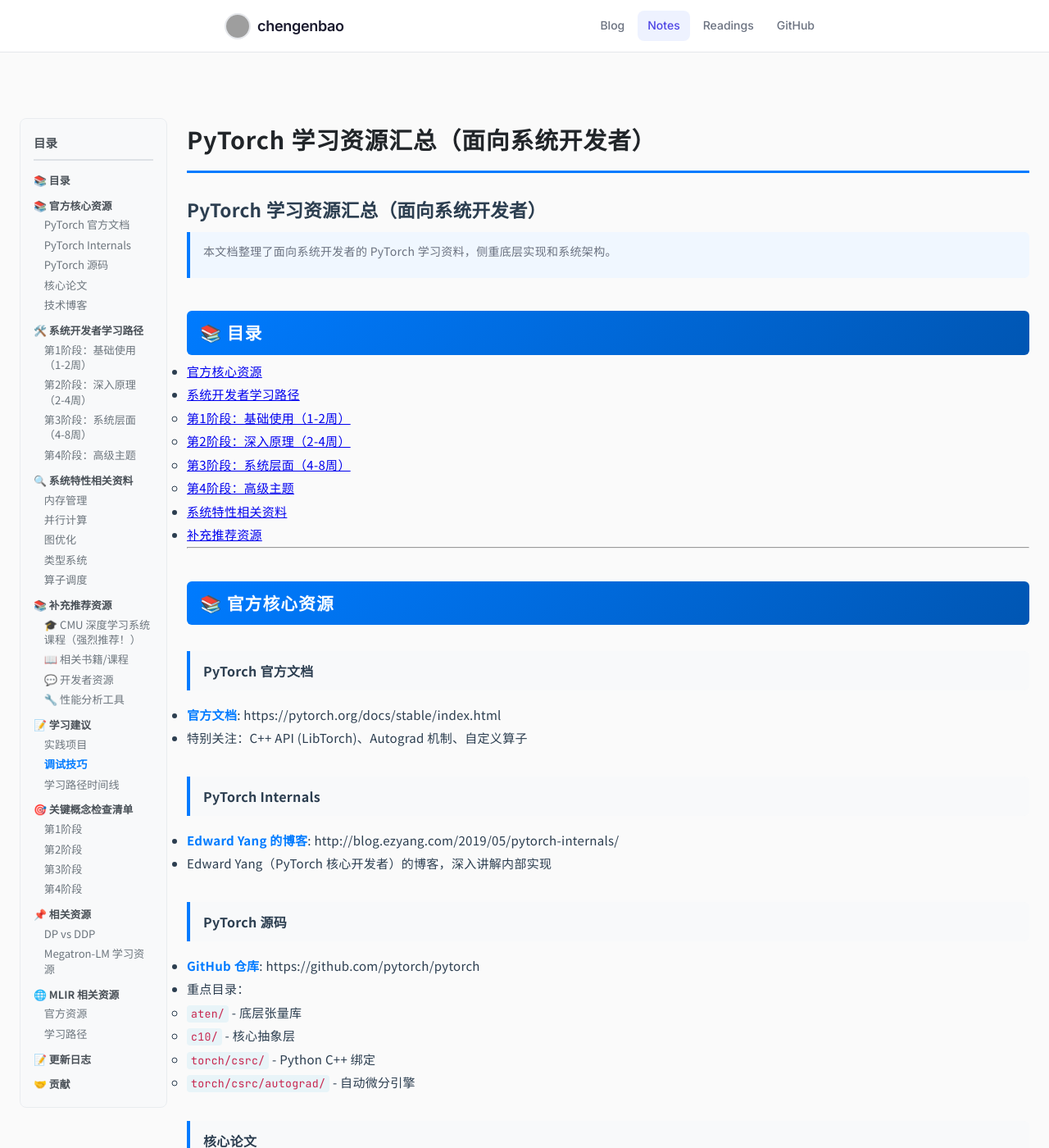
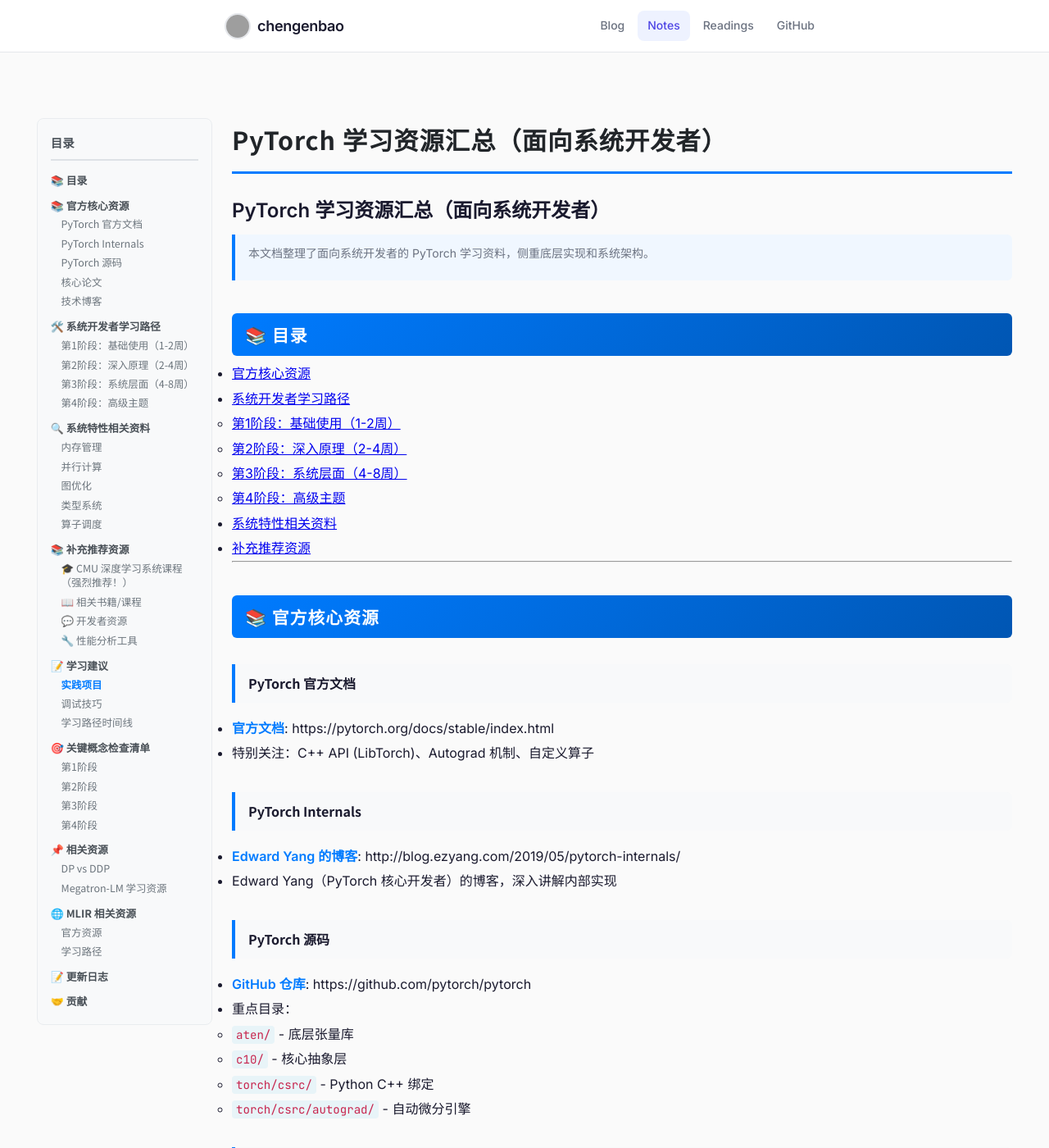
Before and after one commit to chengenbao/chengenbao.github.io, a Jekyll site: the page built from notes/pytorch.md, in a window 1280 px wide and 1400 px high. Shown: the whole window at 82% size. Built offline with Jekyll 4.4.1, drawn with Linux system fonts in a browser that asks for light colours; nearby versions of some CDN libraries; grey boxes are pictures that could not be loaded.

Commit message:
style: responsive note layout with clamp-based fluid sidebar

```diff
--- a/_layouts/note.html
+++ b/_layouts/note.html
@@ -51,15 +51,17 @@
       .note-layout {
         display: flex;
         gap: 1.5rem;
-        max-width: 1400px;
+        max-width: 98vw;
+        width: 100%;
         margin: 2rem auto;
-        padding: 0 1.5rem;
+        padding: 0 2rem;
         align-items: flex-start;
+        box-sizing: border-box;
       }
       .note-toc {
         position: sticky;
         top: 80px;
-        width: 180px;
+        width: clamp(160px, 18%, 240px);
         flex-shrink: 0;
         background: #f8f9fa;
         border-radius: 8px;
@@ -87,23 +89,28 @@
       }
       #toc-list a:hover { color: #007bff; }
       #toc-list a.toc-h2 { font-weight: 600; color: #495057; margin-top: 0.4rem; }
-      #toc-list a.toc-h3 { padding-left: 0.8rem; font-size: 0.82rem; }
+      #toc-list a.toc-h3 { padding-left: 0.8rem; font-size: 0.78rem; }
       .note-body {
         flex: 1;
         min-width: 0;
-        font-family: 'Noto Sans SC', -apple-system, BlinkMacSystemFont, 'PingFang SC', 'Hiragino Sans GB', 'Microsoft YaHei', sans-serif;
-        font-size: 15px;
-        line-height: 1.8;
-        color: #2c3e50;
-        letter-spacing: 0.02em;
+        width: 0;
       }
       .note-title {
-        font-size: 1.8rem;
+        font-size: clamp(1.4rem, 2.5vw, 1.9rem);
         font-weight: 700;
         margin-bottom: 1.5rem;
         padding-bottom: 0.75rem;
         border-bottom: 3px solid #007bff;
         color: #212529;
+        font-family: 'Noto Serif SC', 'Noto Sans SC', serif;
+        letter-spacing: 0.03em;
+      }
+      /* ===== TOC active ===== */
+      #toc-list a.active { color: #007bff; font-weight: 600; }
+      /* ===== Mobile / Tablet ===== */
+      @media (max-width: 900px) {
+        .note-toc { display: none; }
+        .note-layout { padding: 0 1rem; }
       }
       /* ===== Problem Cards ===== */
       .note-body h3 {
```
